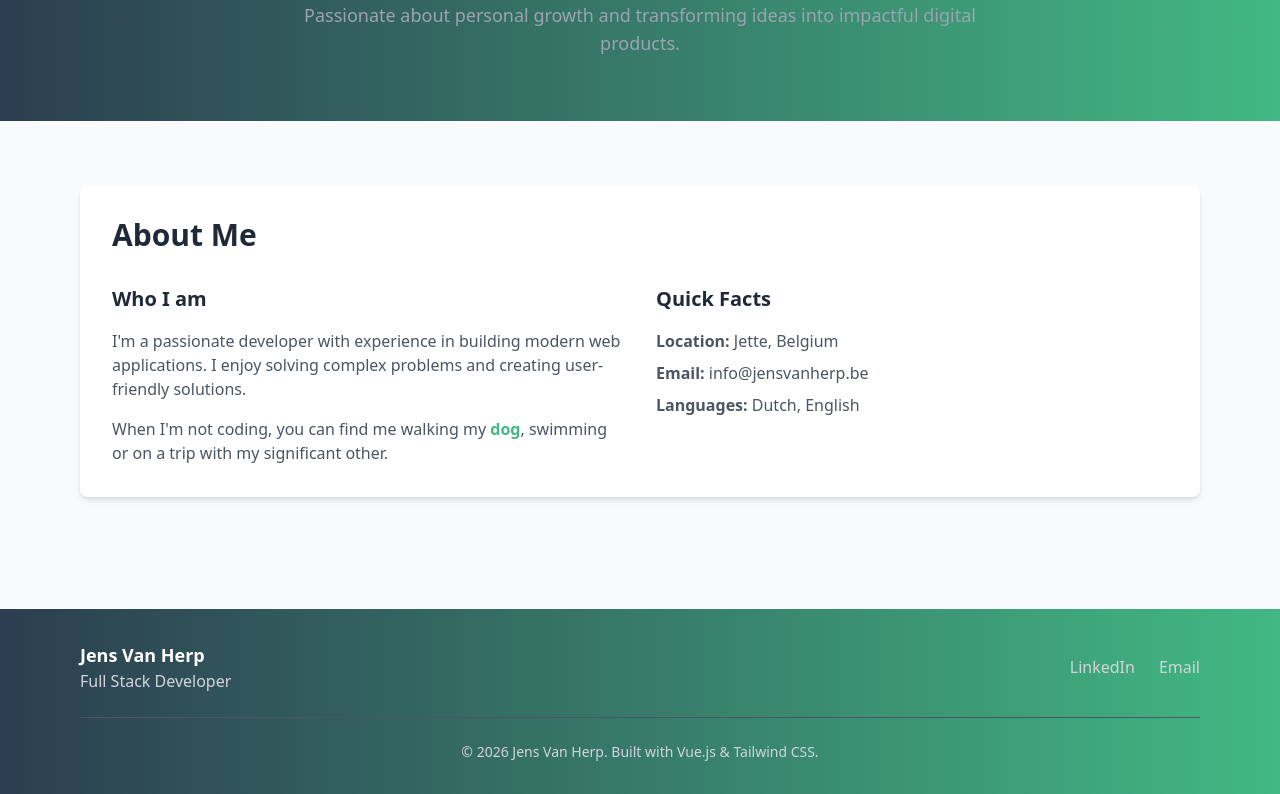
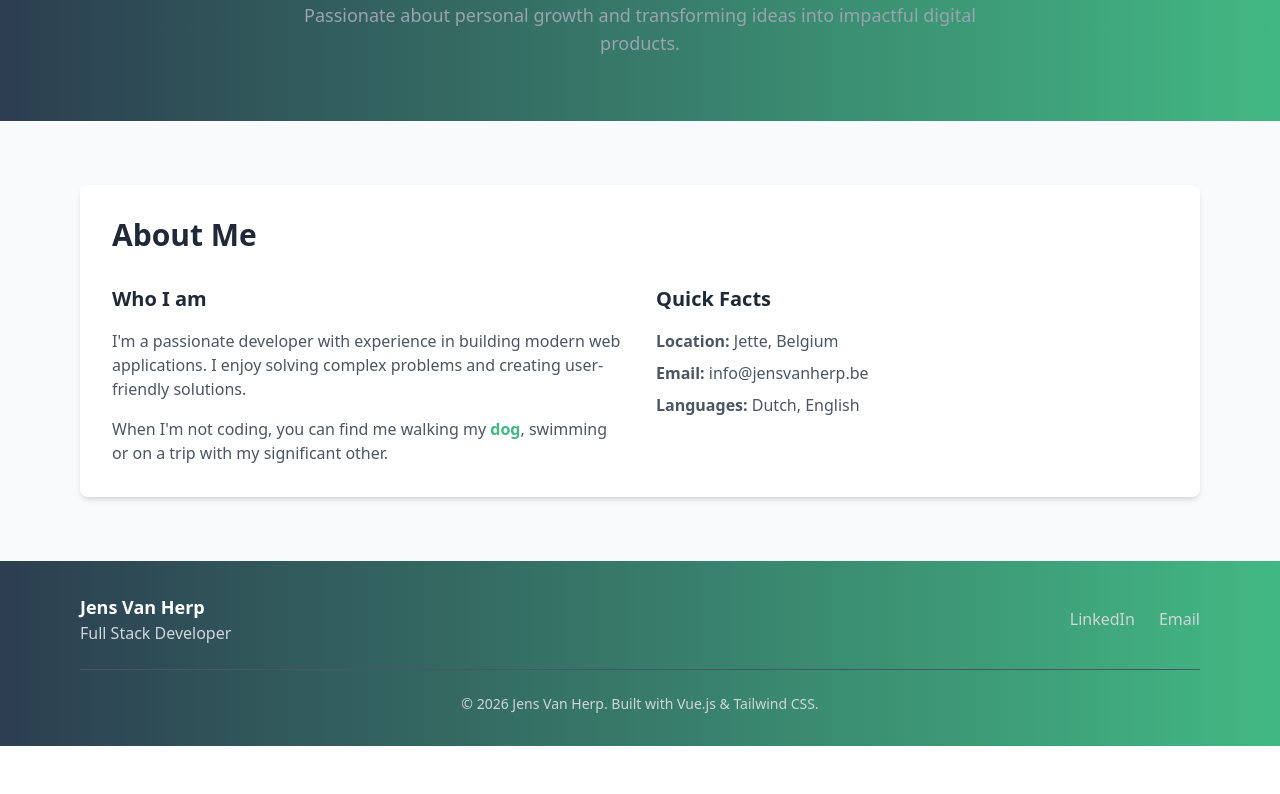
Before and after one commit to Audiosleef/my-resume-vue, a Vue app: page / in a window 1280 px wide. Shown: the part 479-1273 px from the top of the page. After the commit the page ends 1225 px from the top, so only its background shows below. Built offline with nearby package versions, Linux system fonts and the light colour scheme; the HTML template or start-up script is replaced by a standard one.

Commit message:
removed footer margin

```diff
--- a/src/components/Footer.vue
+++ b/src/components/Footer.vue
@@ -3,7 +3,7 @@ const currentYear = new Date().getFullYear()
 </script>
 
 <template>
-  <footer class="bg-gradient-to-r from-[#2c3e50] to-[#42b883] text-white py-8 mt-12">
+  <footer class="bg-gradient-to-r from-[#2c3e50] to-[#42b883] text-white py-8">
     <div class="max-w-6xl mx-auto px-4">
       <div class="flex flex-col md:flex-row justify-between items-center">
         <div class="mb-4 md:mb-0">
```
